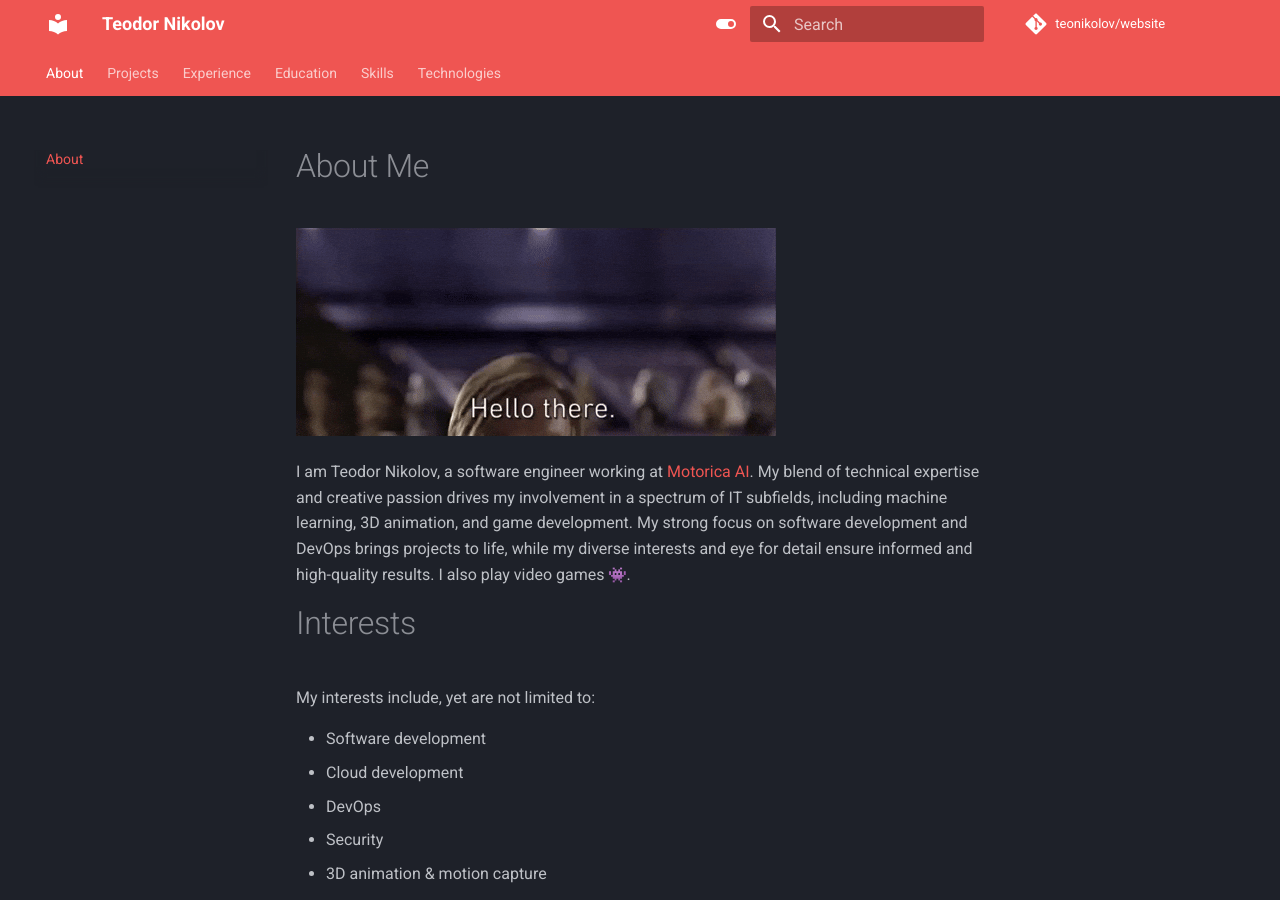
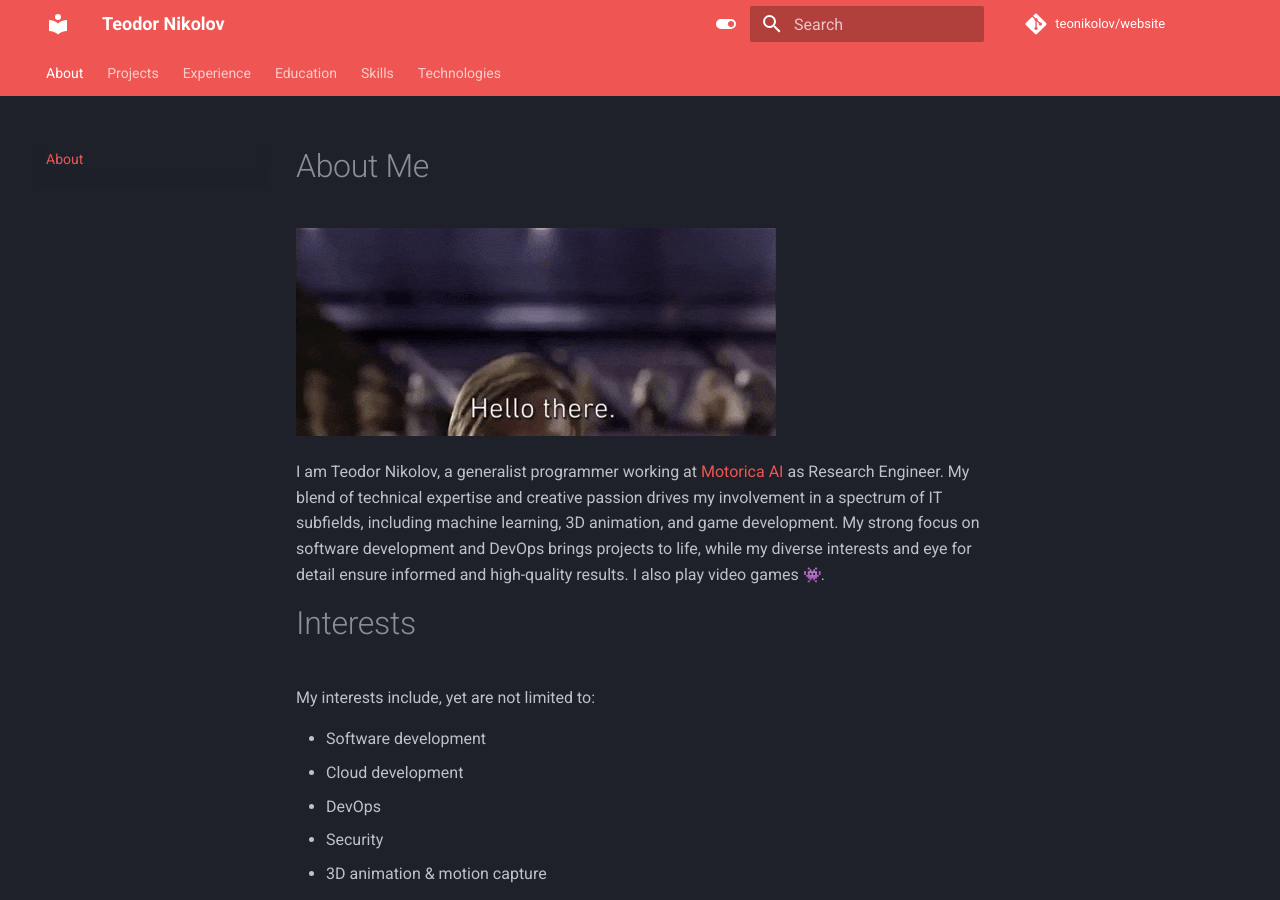
Before and after one commit to TeoNikolov/website, an MkDocs documentation site: the page built from docs/index.md, in a window 1280 px wide and 900 px high. Built offline with MkDocs 1.6.1 and Material for MkDocs 9.7.7, drawn with Linux system fonts in a browser that asks for light colours; emoji names are drawn with the system emoji font; comment, search, counter and statistics services are not loaded.

Commit message:
Update index.md

```diff
--- a/docs/index.md
+++ b/docs/index.md
@@ -2,7 +2,7 @@
 
 ![](assets/gifs/hello-there.gif)
 
-I am Teodor Nikolov, a software engineer working at [Motorica AI](https://www.motorica.ai). My blend of technical expertise and creative passion drives my involvement in a spectrum of IT subfields, including machine learning, 3D animation, and game development. My strong focus on software development and DevOps brings projects to life, while my diverse interests and eye for detail ensure informed and high-quality results. I also play video games :space_invader:.
+I am Teodor Nikolov, a generalist programmer working at [Motorica AI](https://www.motorica.ai) as Research Engineer. My blend of technical expertise and creative passion drives my involvement in a spectrum of IT subfields, including machine learning, 3D animation, and game development. My strong focus on software development and DevOps brings projects to life, while my diverse interests and eye for detail ensure informed and high-quality results. I also play video games :space_invader:.
 
 # Interests
 
```
